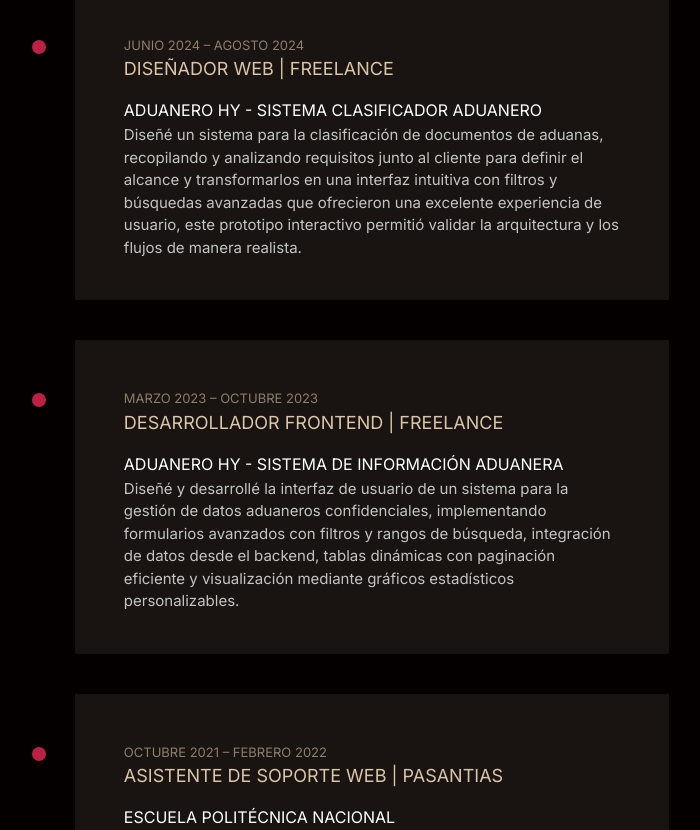
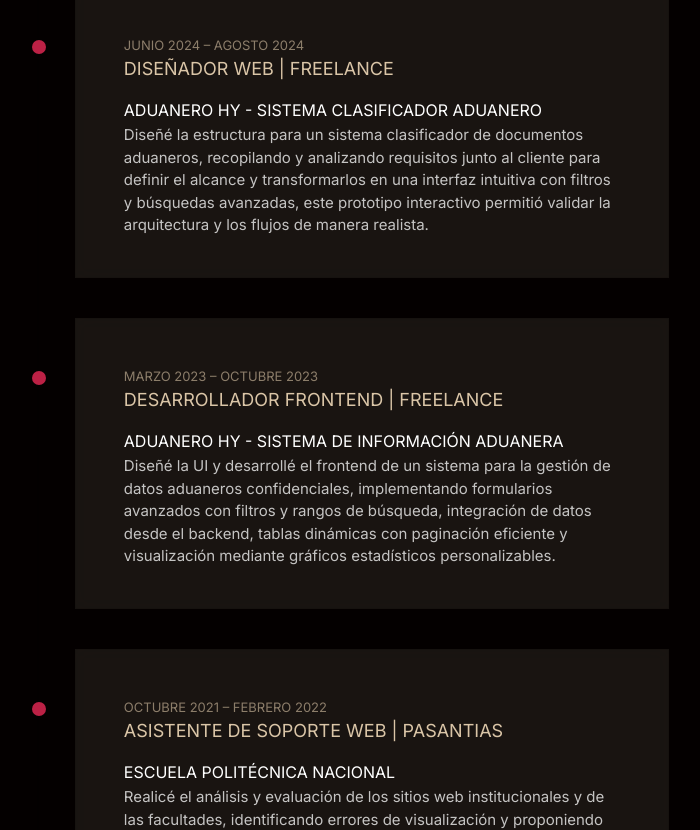
Before and after one commit to JoseLuisColcha/portfoliov2, a React (Vite) app: page / in a window 1280 px wide. Shown: the part 1780-2610 px from the top of the page, without its empty margins (287-987 px from the left). Built offline with nearby package versions, Linux system fonts and the light colour scheme.

Commit message:
update experience cards

```diff
--- a/src/components/ExperienceCards.jsx
+++ b/src/components/ExperienceCards.jsx
@@ -11,14 +11,14 @@ export const ExperienceCards = () => {
       company: 'ADUANERO HY - SISTEMA CLASIFICADOR ADUANERO',
       duration: 'JUNIO 2024 – AGOSTO 2024',
       description:
-        'Diseñé un sistema para la clasificación de documentos de aduanas, recopilando y analizando requisitos junto al cliente para definir el alcance y transformarlos en una interfaz intuitiva con filtros y búsquedas avanzadas que ofrecieron una excelente experiencia de usuario, este prototipo interactivo permitió validar la arquitectura y los flujos de manera realista.',
+        'Diseñé la estructura para un sistema clasificador de documentos aduaneros, recopilando y analizando requisitos junto al cliente para definir el alcance y transformarlos en una interfaz intuitiva con filtros y búsquedas avanzadas, este prototipo interactivo permitió validar la arquitectura y los flujos de manera realista.',
     },
     {
       title: 'DESARROLLADOR FRONTEND | FREELANCE',
       company: 'ADUANERO HY - SISTEMA DE INFORMACIÓN ADUANERA',
       duration: 'MARZO 2023 – OCTUBRE 2023',
       description:
-        'Diseñé y desarrollé la interfaz de usuario de un sistema para la gestión de datos aduaneros confidenciales, implementando formularios avanzados con filtros y rangos de búsqueda, integración de datos desde el backend, tablas dinámicas con paginación eficiente y visualización mediante gráficos estadísticos personalizables.',
+        'Diseñé la UI y desarrollé el frontend de un sistema para la gestión de datos aduaneros confidenciales, implementando formularios avanzados con filtros y rangos de búsqueda, integración de datos desde el backend, tablas dinámicas con paginación eficiente y visualización mediante gráficos estadísticos personalizables.',
     },
     {
       title: 'ASISTENTE DE SOPORTE WEB | PASANTIAS',
```
